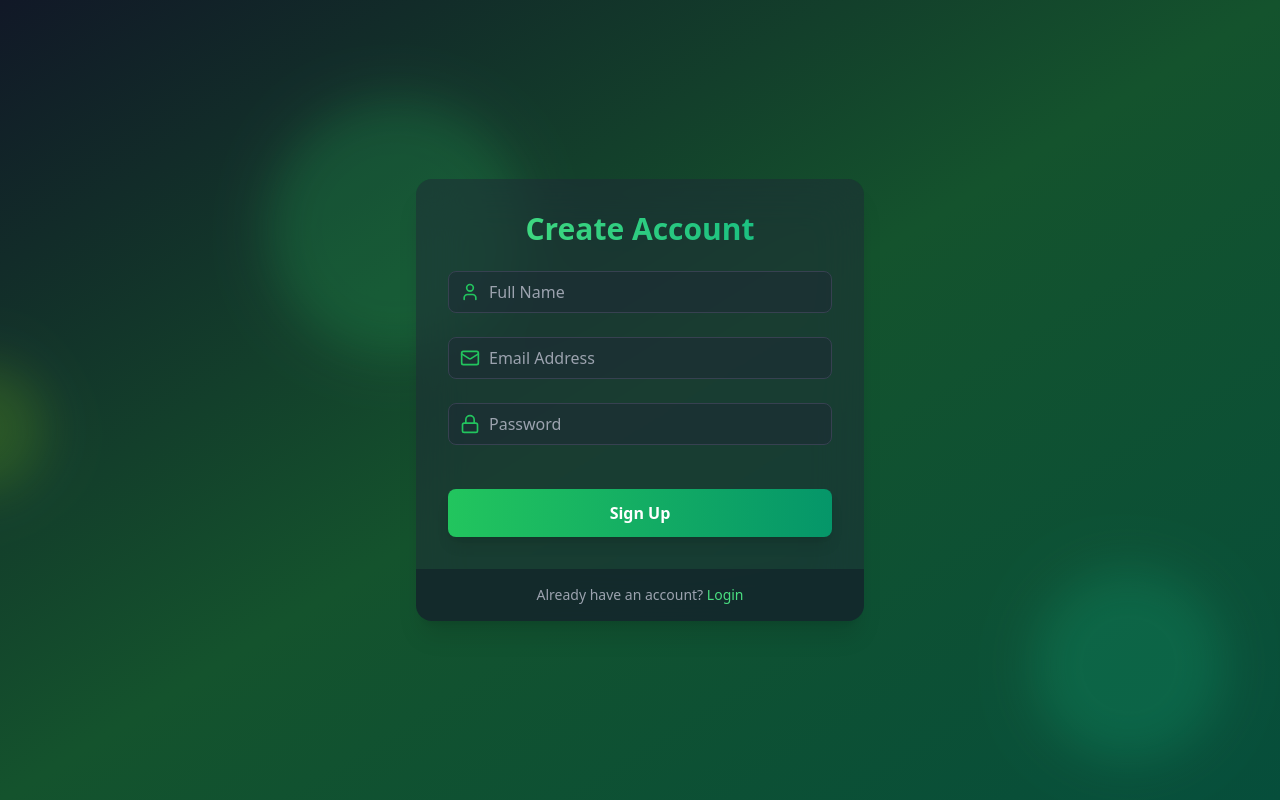
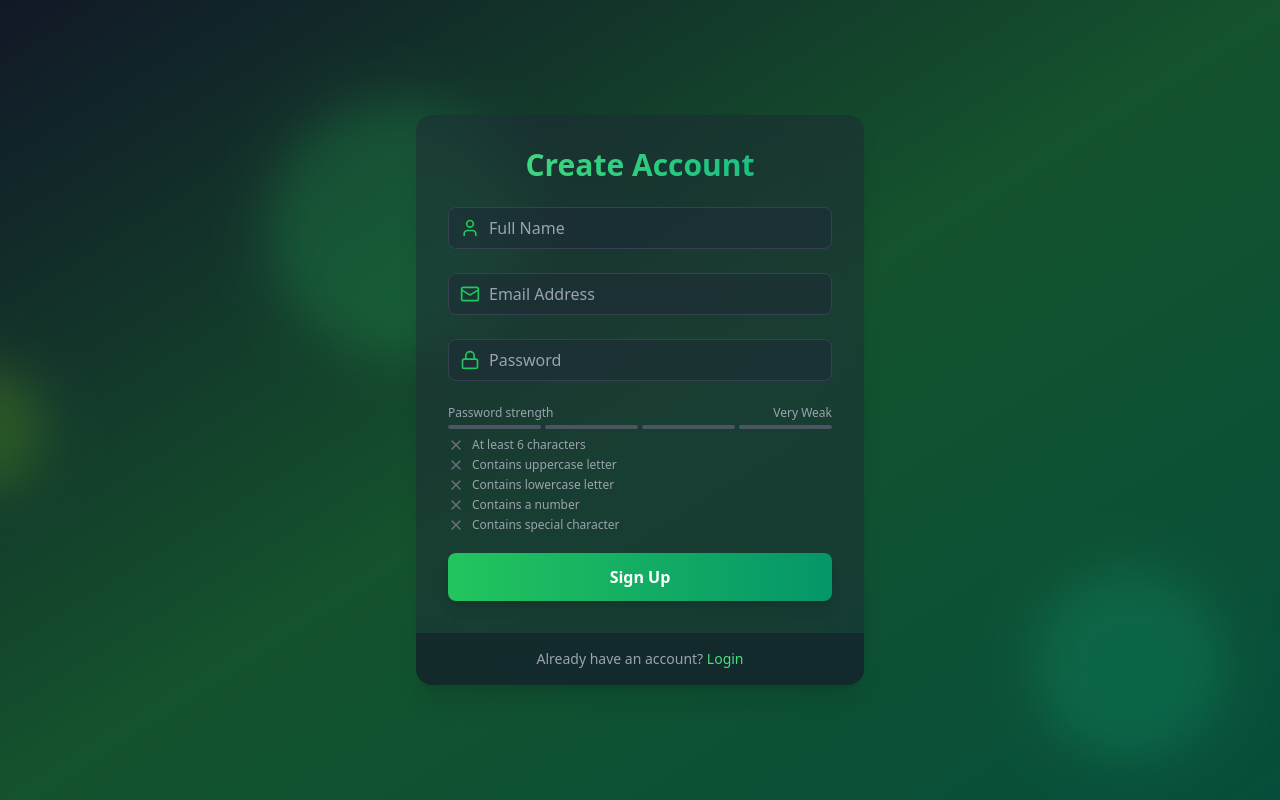
Before and after one commit to KAMO333/mern-advanced-auth, a React (Vite) app in the folder frontend/: page /signup in a window 1280 px wide. Built offline with nearby package versions, Linux system fonts and the light colour scheme.

Commit message:
password strength

```diff
--- /dev/null
+++ b/frontend/src/components/PasswordStrengthMeter.jsx
@@ -0,0 +1,76 @@
+import { Check, X } from "lucide-react";
+
+const PasswordCriteria = ({ password }) => {
+	const criteria = [
+		{ label: "At least 6 characters", met: password.length >= 6 },
+		{ label: "Contains uppercase letter", met: /[A-Z]/.test(password) },
+		{ label: "Contains lowercase letter", met: /[a-z]/.test(password) },
+		{ label: "Contains a number", met: /\d/.test(password) },
+		{ label: "Contains special character", met: /[^A-Za-z0-9]/.test(password) },
+	];
+
+	return (
+		<div className='mt-2 space-y-1'>
+			{criteria.map((item) => (
+				<div key={item.label} className='flex items-center text-xs'>
+					{item.met ? (
+						<Check className='size-4 text-green-500 mr-2' />
+					) : (
+						<X className='size-4 text-gray-500 mr-2' />
+					)}
+					<span className={item.met ? "text-green-500" : "text-gray-400"}>{item.label}</span>
+				</div>
+			))}
+		</div>
+	);
+};
+
+const PasswordStrengthMeter = ({ password }) => {
+	const getStrength = (pass) => {
+		let strength = 0;
+		if (pass.length >= 6) strength++;
+		if (pass.match(/[a-z]/) && pass.match(/[A-Z]/)) strength++;
+		if (pass.match(/\d/)) strength++;
+		if (pass.match(/[^a-zA-Z\d]/)) strength++;
+		return strength;
+	};
+	const strength = getStrength(password);
+
+	const getColor = (strength) => {
+		if (strength === 0) return "bg-red-500";
+		if (strength === 1) return "bg-red-400";
+		if (strength === 2) return "bg-yellow-500";
+		if (strength === 3) return "bg-yellow-400";
+		return "bg-green-500";
+	};
+
+	const getStrengthText = (strength) => {
+		if (strength === 0) return "Very Weak";
+		if (strength === 1) return "Weak";
+		if (strength === 2) return "Fair";
+		if (strength === 3) return "Good";
+		return "Strong";
+	};
+
+	return (
+		<div className='mt-2'>
+			<div className='flex justify-between items-center mb-1'>
+				<span className='text-xs text-gray-400'>Password strength</span>
+				<span className='text-xs text-gray-400'>{getStrengthText(strength)}</span>
+			</div>
+
+			<div className='flex space-x-1'>
+				{[...Array(4)].map((_, index) => (
+					<div
+						key={index}
+						className={`h-1 w-1/4 rounded-full transition-colors duration-300
+                ${index < strength ? getColor(strength) : "bg-gray-600"}
+              `}
+					/>
+				))}
+			</div>
+			<PasswordCriteria password={password} />
+		</div>
+	);
+};
+export default PasswordStrengthMeter;
--- a/frontend/src/pages/SignUpPage.jsx
+++ b/frontend/src/pages/SignUpPage.jsx
@@ -4,6 +4,7 @@
 import { Link } from "react-router-dom";
 import { useState } from "react";
 import Input from "../components/Input";
+import PasswordStrengthMeter from "../components/PasswordStrengthMeter";
 
 const SignUpPage = () => {
   const [name, setName] = useState("");
@@ -55,6 +56,7 @@
             value={password}
             onChange={(e) => setPassword(e.target.value)}
           />
+          <PasswordStrengthMeter password={password} />
 
           <motion.button
             className="mt-5 w-full py-3 px-4 bg-gradient-to-r from-green-500 to-emerald-600 text-white
```
